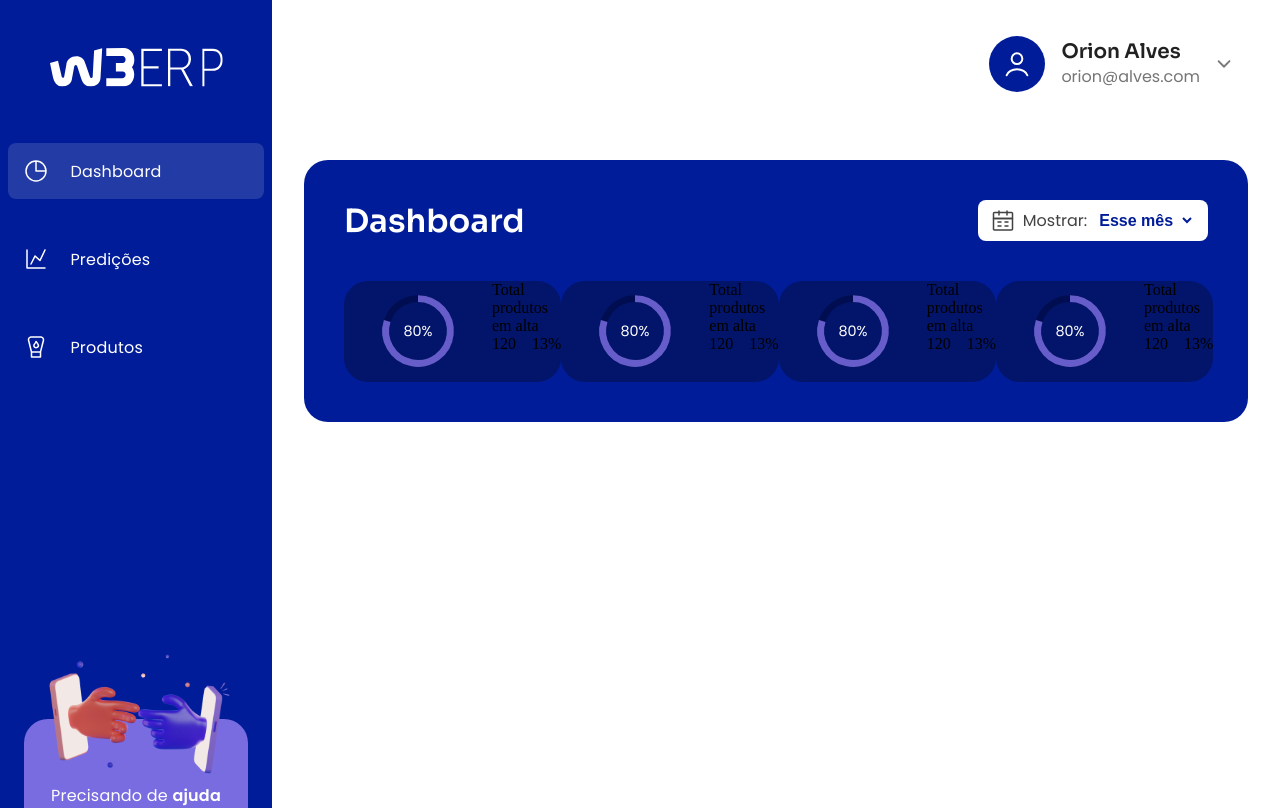
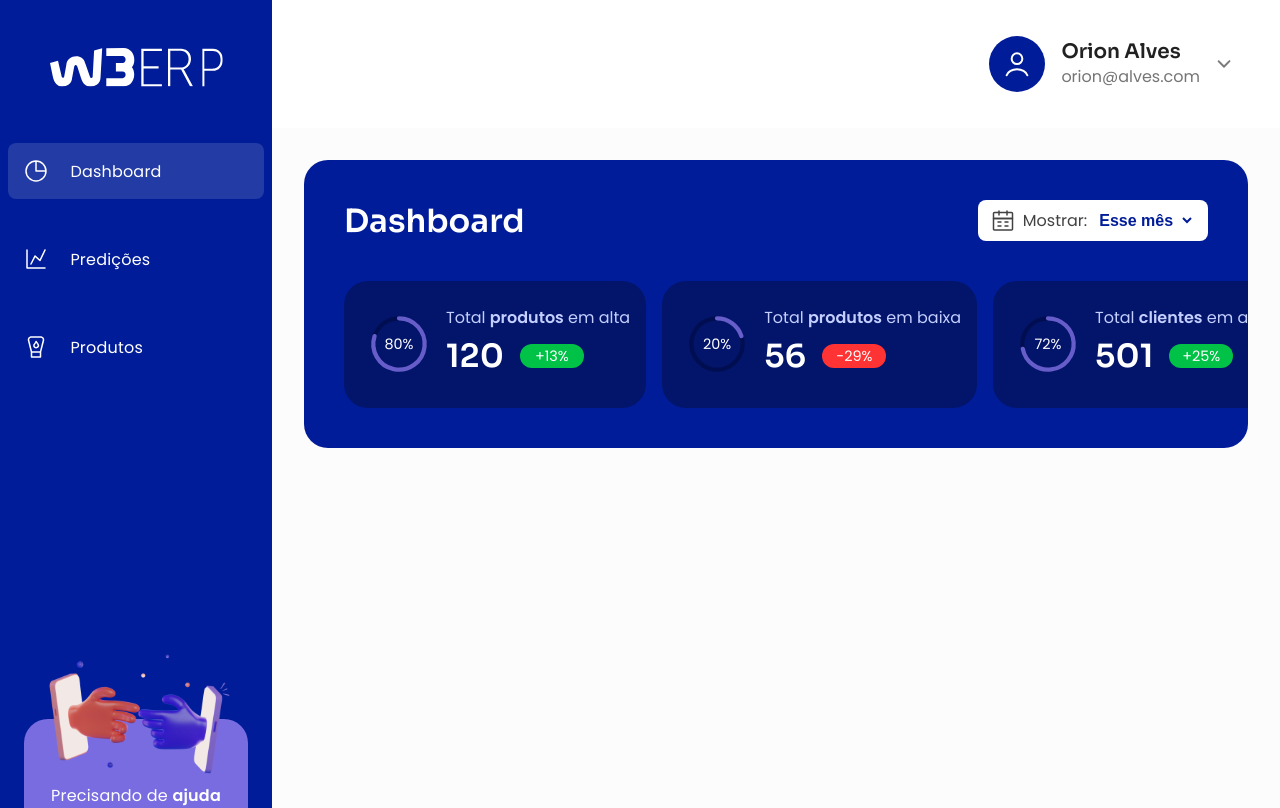
Before and after one commit to orionalves/w3erp, a React (Vite) app: page /home in a window 1280 px wide. Shown: the top 808 px of the page. Built offline with nearby package versions, Linux system fonts and the light colour scheme.

Commit message:
finish dashboard

```diff
--- a/src/components/dashboard-cards/index.tsx
+++ b/src/components/dashboard-cards/index.tsx
@@ -1,16 +1,29 @@
-import { DashboardCardStyled } from './styles'
+import { DashboardCardStyled, TitleStyled, Numbers, Precent } from './styles'
 import DonutChart from '@components/donut'
 
-const DashboardCard = () => {
+const DashboardCard = ({
+  series,
+  productsCustomers,
+  lowHigh,
+  total,
+  percent
+}: DashboardCardType) => {
   return (
     <DashboardCardStyled>
-      <DonutChart series={80} />
       <div>
-        Total produtos em alta
-        <div style={{ display: 'flex', gap: '1rem' }}>
-          120
-          <div>13%</div>
-        </div>
+        <DonutChart series={series} />
+      </div>
+      <div>
+        <TitleStyled>
+          Total <span className="bold">{productsCustomers}</span> em {lowHigh}
+        </TitleStyled>
+        <Numbers>
+          <p>{total}</p>
+          <Precent className={lowHigh === 'alta' ? 'high' : 'low'}>
+            {lowHigh === 'alta' ? '+' : '-'}
+            {percent}%
+          </Precent>
+        </Numbers>
       </div>
     </DashboardCardStyled>
   )
--- a/src/components/dashboard-cards/styles.ts
+++ b/src/components/dashboard-cards/styles.ts
@@ -1,10 +1,52 @@
 import styled from 'styled-components'
-import { color } from '@styles/constants'
+import { color, fonts } from '@styles/constants'
 
 export const DashboardCardStyled = styled.div`
   display: flex;
-  gap: 1.5rem;
-  padding-left: 1.5rem;
+  gap: 0.5rem;
+  padding: 1.5rem 1rem;
   background-color: ${color.primaryStrong};
   border-radius: 24px;
 `
+
+export const TitleStyled = styled.p`
+  white-space: nowrap;
+  color: ${color.primaryBlue4};
+  font-family: ${fonts.poppins};
+  text-align: center;
+  margin-bottom: 0.4rem;
+  span.bold {
+    font-weight: 600;
+  }
+`
+
+export const Numbers = styled.div`
+  display: flex;
+  align-items: center;
+  gap: 1rem;
+  color: ${color.white};
+  p {
+    font-family: ${fonts.sora};
+    font-weight: 600;
+    font-size: 2rem;
+  }
+`
+
+export const Precent = styled.div`
+  display: flex;
+  align-items: center;
+  justify-content: center;
+  padding: 0 0.8rem;
+  min-width: 4rem;
+  height: 1.5rem;
+  border-radius: 100px;
+  font-family: ${fonts.poppins};
+  font-size: 0.9rem;
+  &.low {
+    background-color: ${color.error};
+  }
+  font-size: 0.9rem;
+  &.high {
+    background-color: ${color.success};
+  }
+`
--- a/src/components/dashboard/index.tsx
+++ b/src/components/dashboard/index.tsx
@@ -1,27 +1,68 @@
 import MonthSelect from '@components/month-select'
 import Title from '@components/title'
-import { DashboardStyled } from './styles'
+import {
+  DashboardStyled,
+  DashboardHeader,
+  DashboardCardContainer
+} from './styles'
 import calendar from '@icons/calendar.svg'
 import { color } from '@styles/constants'
 import DashboardCard from '@components/dashboard-cards'
 
+const dashboardCards: DashboardCardType[] = [
+  {
+    series: 80,
+    productsCustomers: 'produtos',
+    lowHigh: 'alta',
+    total: 120,
+    percent: 13
+  },
+  {
+    series: 20,
+    productsCustomers: 'produtos',
+    lowHigh: 'baixa',
+    total: 56,
+    percent: 29
+  },
+  {
+    series: 72,
+    productsCustomers: 'clientes',
+    lowHigh: 'alta',
+    total: 501,
+    percent: 25
+  },
+  {
+    series: 28,
+    productsCustomers: 'clientes',
+    lowHigh: 'baixa',
+    total: 103,
+    percent: 15
+  }
+]
+
 const Dashboard = () => {
   return (
     <DashboardStyled>
-      <div className="header">
+      <DashboardHeader>
         <Title title="Dashboard" color={color.white} />
         <div className="select">
           <img src={calendar} alt="Calendário" />
           <p>Mostrar:</p>
           <MonthSelect />
         </div>
-      </div>
-      <div className="dashboard">
-        <DashboardCard />
-        <DashboardCard />
-        <DashboardCard />
-        <DashboardCard />
-      </div>
+      </DashboardHeader>
+      <DashboardCardContainer>
+        {dashboardCards.map((value, index) => (
+          <DashboardCard
+            key={index}
+            series={value.series}
+            productsCustomers={value.productsCustomers}
+            lowHigh={value.lowHigh}
+            total={value.total}
+            percent={value.percent}
+          />
+        ))}
+      </DashboardCardContainer>
     </DashboardStyled>
   )
 }
--- a/src/components/dashboard/styles.ts
+++ b/src/components/dashboard/styles.ts
@@ -2,22 +2,18 @@ import styled from 'styled-components'
 import { color, fonts } from '@styles/constants'
 
 export const DashboardStyled = styled.div`
-  display: flex;
-  justify-content: center;
-  align-items: center;
-  flex-direction: column;
-  gap: 2.5rem;
   padding: 2.5rem;
   background-color: ${color.primary};
   border-radius: 24px;
   margin: 2rem;
   margin-left: calc(17rem + 2rem);
-  div.header,
-  div.dashboard {
+  overflow: hidden;
+`
+
+export const DashboardHeader = styled.div`
   display: flex;
   justify-content: space-between;
   align-items: center;
-    width: 100%;
   div.select {
     display: flex;
     align-items: center;
@@ -29,5 +25,11 @@ export const DashboardStyled = styled.div`
     color: ${color.grey800};
     font-family: ${fonts.poppins};
   }
-  }
 `
+
+export const DashboardCardContainer = styled.div`
+  display: flex;
+  justify-content: space-between;
+  gap: 1rem;
+  margin-top: 2.5rem;
+`
--- a/src/components/donut/index.tsx
+++ b/src/components/donut/index.tsx
@@ -1,58 +1,24 @@
-// import React from 'react'
-
-// const DonutChart: React.FC = () => {
-//   const radius = 40 // Raio do donut
-//   const strokeWidth = 10 // Largura da borda
-
-//   const calculateDashOffset = (value: number) => {
-//     const circumference = 2 * Math.PI * radius
-//     const progress = value / 100
-//     return circumference * (1 - progress)
-//   }
-
-//   return (
-//     <svg width={radius * 2} height={radius * 2}>
-//       <circle
-//         cx={radius}
-//         cy={radius}
-//         r={radius - strokeWidth / 2}
-//         fill="transparent"
-//         stroke="#e0e0e0"
-//         strokeWidth={strokeWidth}
-//       />
-//       <circle
-//         cx={radius}
-//         cy={radius}
-//         r={radius - strokeWidth / 2}
-//         fill="transparent"
-//         stroke="#2196f3"
-//         strokeWidth={strokeWidth}
-//         strokeDasharray={2 * Math.PI * radius}
-//         strokeDashoffset={calculateDashOffset(75)}
-//       />
-//     </svg>
-//   )
-// }
-
-// export default DonutChart
-
 import Chart from 'react-apexcharts'
 import { color, fonts } from '@styles/constants'
 
-type GraficoDashboardProps = {
+type DonutChartProps = {
   series: number
 }
 
-const GraficoDashboard = {
+const defaultOptions = {
   grid: { padding: { top: 0, left: 0, right: 0, bottom: 0 } },
   chart: {
+    width: 100,
+    height: 100,
     sparkline: {
       enabled: true
     }
   },
   fill: {
-    colors: [color.primaryBlue2],
-    borderRadius: '5px'
+    colors: [color.primaryBlue2]
+  },
+  stroke: {
+    lineCap: 'round' as const
   },
   plotOptions: {
     radialBar: {
@@ -71,13 +37,13 @@ const GraficoDashboard = {
   }
 }
 
-export default function DonutChart({ series }: GraficoDashboardProps) {
+export default function DonutChart({ series }: DonutChartProps) {
   return (
     <Chart
       series={[series]}
-      width={100}
-      height={100}
-      options={GraficoDashboard}
+      width={78}
+      height={78}
+      options={defaultOptions}
       type="radialBar"
     />
   )
--- a/src/components/navbar/index.tsx
+++ b/src/components/navbar/index.tsx
@@ -13,10 +13,9 @@ const Navbar = () => {
   return (
     <NavbarStyled>
       {menu.map((value, index) => (
-        <ContentMenu>
+        <ContentMenu key={index}>
           <Menu
             to={'/' + value.page}
-            key={index}
             className={location === '/' + value.page ? 'current' : ''}
           >
             <img src={value.icon} alt={'Icone ' + value.name} />
--- a/src/styles/constants.ts
+++ b/src/styles/constants.ts
@@ -20,7 +20,8 @@ export const color = {
   grey600: '#757575',
   grey700: '#616161',
   grey800: '#424242',
-  grey900: '#212121'
+  grey900: '#212121',
+  body: '#FCFCFC'
 }
 
 export const fonts = {
--- a/src/styles/global-style.ts
+++ b/src/styles/global-style.ts
@@ -10,7 +10,7 @@ export const GlobalStyle = createGlobalStyle`
 
   body {
     margin: 0 auto;
-    background-color: ${color.white};
+    background-color: ${color.body};
   }
 
   html {
```
Also changed, not shown: src/types/types.d.ts (added, +7 -0 lines), src/components/donut/styles.ts (deleted). Lines whose indentation alone changed are shown as unchanged.
